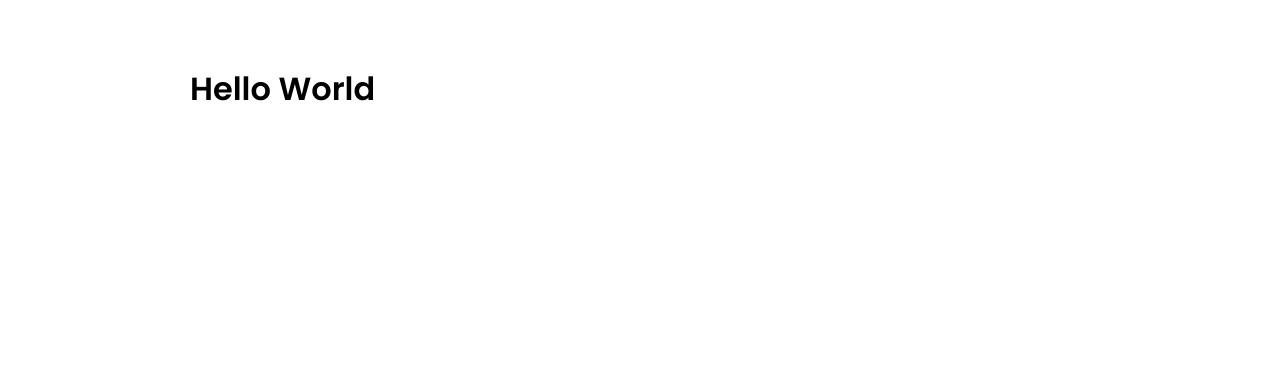
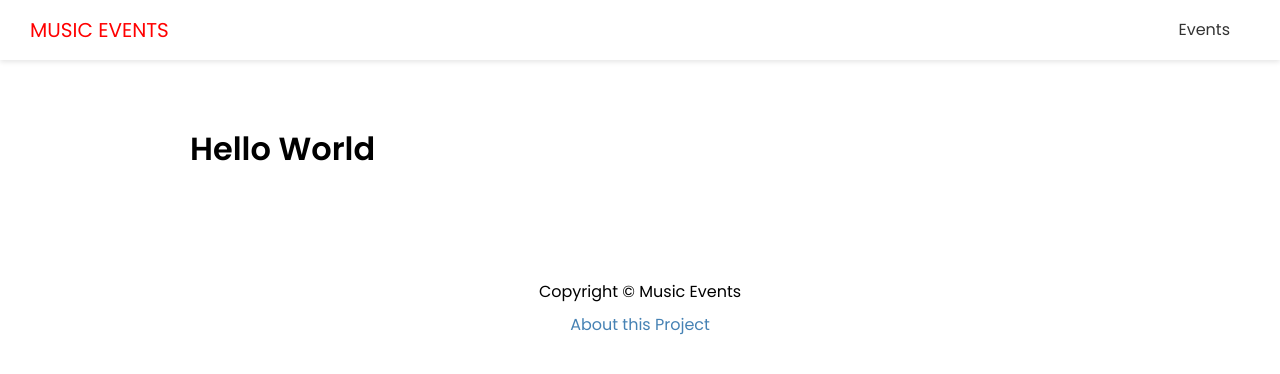
Before and after one commit to marlonp00/music-event, a Next.js app in the folder music-event-frontend/: page / in a window 1280 px wide. Shown: the top 374 px of the page. Built offline with nearby package versions, Linux system fonts and the light colour scheme.

Commit message:
Layout, Header and Footer

```diff
--- /dev/null
+++ b/music-event-frontend/components/Footer.js
@@ -0,0 +1,11 @@
+import Link from 'next/link'
+import styles from '../styles/footer.module.css'
+
+export default function Footer() {
+  return (
+    <footer className={styles.footer}>
+     <p>Copyright &copy; Music Events</p>
+     <Link href='/about'>About this Project</Link>
+    </footer>
+  )
+}
--- /dev/null
+++ b/music-event-frontend/components/Header.js
@@ -0,0 +1,25 @@
+import Link from 'next/link'
+import styles from '../styles/Header.module.css'
+
+
+export default function Header() {
+
+  return (
+   <header className={styles.header}>
+      <div className={styles.logo}>
+        <Link href='/'>
+          <a>Music Events</a>
+        </Link>
+      </div>
+      <nav>
+        <ul>
+          <li>
+            <Link href='/events'>
+              <a>Events</a>
+            </Link>
+          </li>
+        </ul>
+      </nav>
+   </header>
+   )
+}
--- a/music-event-frontend/components/Layout.js
+++ b/music-event-frontend/components/Layout.js
@@ -1,4 +1,6 @@
 import Head from "next/head"
+import Header from "./Header"
+import Footer from "./Footer"
 import styles from "../styles/Layout.module.css"
 
 export default function Layout({title, keywords, description, children}) {
@@ -9,9 +11,11 @@
         <meta name="decription" content={description} />
         <meta name="keywords" content={keywords} />
       </Head>
+      <Header />
       <div className={styles.container}>
         {children}
       </div>
+      <Footer />
     </div>
   )
 }
--- /dev/null
+++ b/music-event-frontend/styles/Footer.module.css
@@ -0,0 +1,8 @@
+.footer {
+  margin: 100px 0 40px;
+  text-align: center;
+}
+
+.footer p {
+  margin: 5px 0;
+}
--- /dev/null
+++ b/music-event-frontend/styles/Header.module.css
@@ -0,0 +1,56 @@
+.header {
+  display: flex;
+  justify-content: space-between;
+  align-items: center;
+  background: #fff;
+  color: #333;
+  height: 60px;
+  padding: 0 30px;
+  box-shadow: 0 2px 5px rgba(0, 0, 0, 0.1);
+}
+
+.header a {
+  color: #333;
+  margin-right: 20px;
+}
+
+.header a:hover {
+  color: #000;
+}
+.header ul {
+  display: flex;
+  align-items: center;
+  justify-content: center;
+  list-style: none;
+}
+
+.logo {
+  color: red;
+  font-size: 20px;
+  text-transform: uppercase;
+}
+
+.logo a {
+  color: red;
+}
+
+@media (max-width: 768px) {
+  .header {
+    flex-direction: column;
+    height: auto;
+  }
+
+  .header ul {
+    margin: 20px 0;
+    flex-direction: column;
+    text-align: center;
+  }
+
+  .header a {
+    margin-right: 0;
+  }
+
+  .logo {
+    margin: 20px 0;
+  }
+}
```
Also changed, not shown: music-event-frontend/.eslintrc.json, 1 other file (tests, documents, lock files or other folders).
